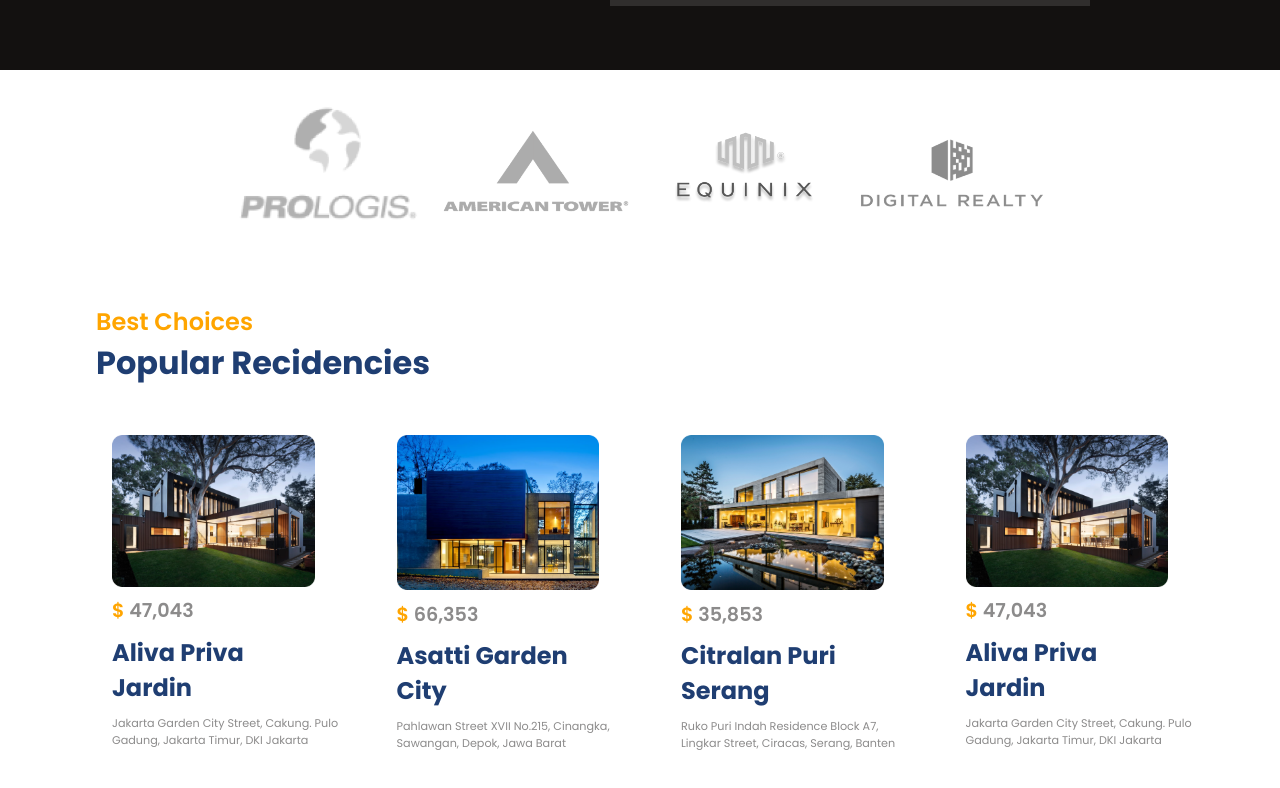
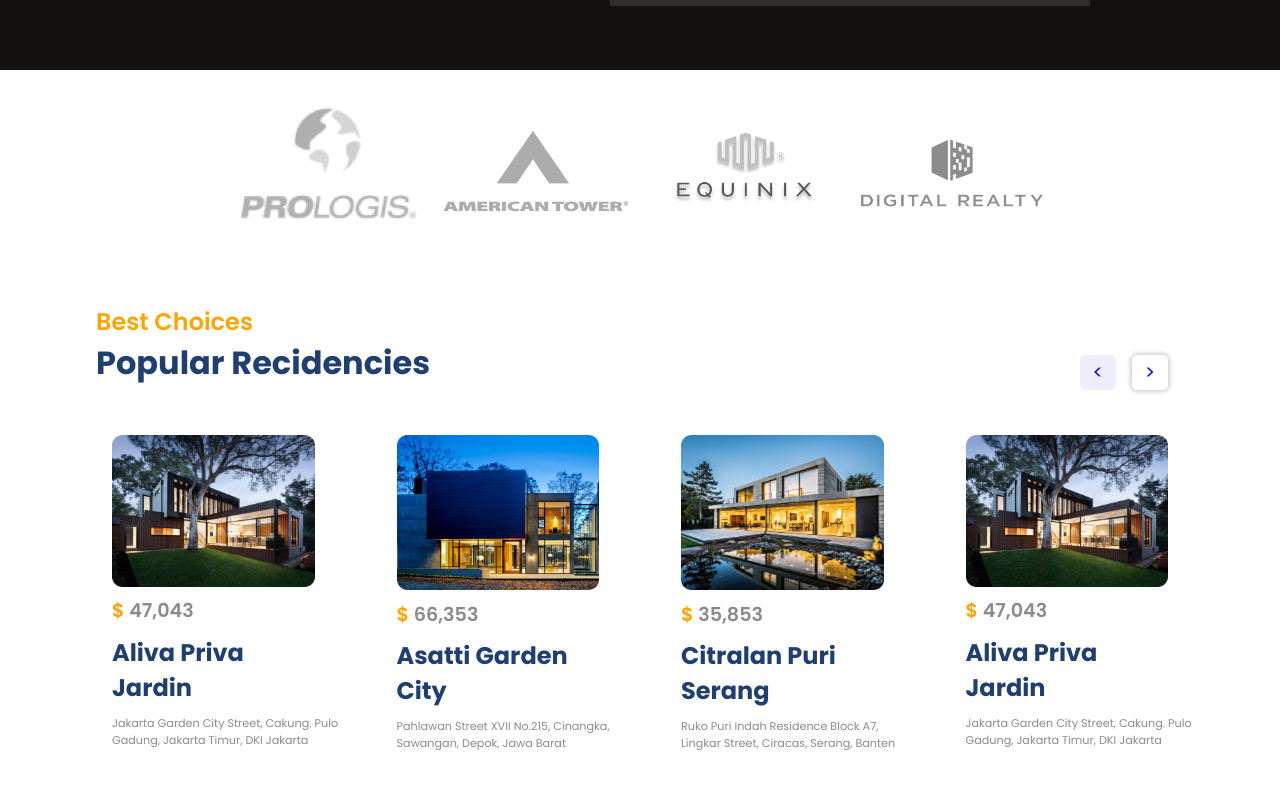
Before and after one commit to Chasith-Randima/real_state_site, a React (Vite) app: page / in a window 1280 px wide. Shown: the part 689-1477 px from the top of the page. Built offline with nearby package versions, Linux system fonts and the light colour scheme.

Commit message:
sider buttons added

```diff
--- a/src/components/Recidencies/Recidencies.css
+++ b/src/components/Recidencies/Recidencies.css
@@ -4,6 +4,7 @@
 }
 .r-container {
   overflow: hidden;
+  position: relative;
 }
 .r-head {
   margin-bottom: 2rem;
@@ -47,3 +48,26 @@
 .swiper-horizontal {
   overflow: visible;
 }
+
+.r-buttons {
+  position: absolute;
+  gap: 1rem;
+  top: -4rem;
+  right: 1rem;
+}
+.r-buttons button {
+  font-size: 1.2rem;
+  padding: 0.2rem 0.8rem;
+  color: blue;
+  border: none;
+  border-radius: 5px;
+  background-color: white;
+  cursor: pointer;
+}
+
+.r-buttons > :nth-child(1) {
+  background-color: #eeeeff;
+}
+.r-buttons > :nth-child(2) {
+  box-shadow: 0px 0px 5px 1px rgba(0, 0, 0, 0.25);
+}
--- a/src/components/Recidencies/Recidencies.jsx
+++ b/src/components/Recidencies/Recidencies.jsx
@@ -15,6 +15,7 @@
           </div>
 
           <Swiper {...sliderSettings}>
+            <SliderButtons />
             {data.map((card, i) => (
               <SwiperSlide key={i}>
                 <div className="flexColStart r-card">
@@ -36,3 +37,13 @@
 };
 
 export default Recidencies;
+
+const SliderButtons = () => {
+  const swiper = useSwiper();
+  return (
+    <div className="flexCenter r-buttons">
+      <button onClick={() => swiper.slidePrev}>&lt;</button>
+      <button onClick={() => swiper.slideNext}>&gt;</button>
+    </div>
+  );
+};
```
